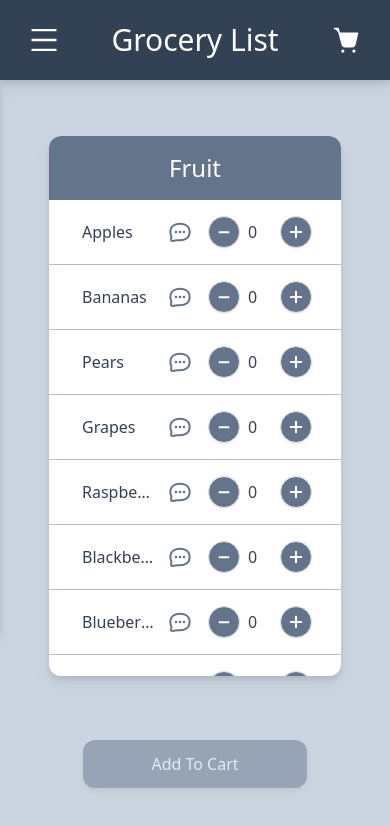
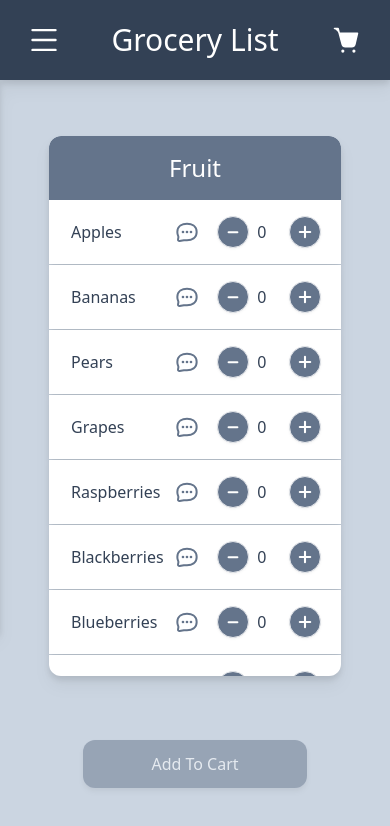
Before and after one commit to bsz90/grocery_list, a React (Create React App) app: page / in a window 390 px wide. Both pictures are taken after a click on the button "Fruit". Shown: the top 826 px of the page. Built offline with nearby package versions, Linux system fonts and the light colour scheme.

Commit message:
Adjust item layout for smallest mobile screens

```diff
--- a/src/Items.tsx
+++ b/src/Items.tsx
@@ -81,12 +81,12 @@ export const Items = ({
                 key={id}
               >
                 <div className="flex w-full flex-none flex-wrap justify-center px-4">
-                  <div className="flex h-16 flex-none items-center justify-between capitalize">
-                    <label className="w-[90px] overflow-hidden text-ellipsis px-2">
+                  <div className="flex h-16 flex-none grow items-center justify-center capitalize">
+                    <label className="w-24 overflow-hidden text-ellipsis">
                       {name}
                     </label>
                     <button
-                      className="mr-2 flex h-8 w-8 items-center justify-center rounded-full"
+                      className="mx-1 flex h-8 w-8 items-center justify-center rounded-full"
                       onClick={() => {
                         if (unsavedNotesChanges()) {
                           setDisplayDiscardNotesChanges({
```
